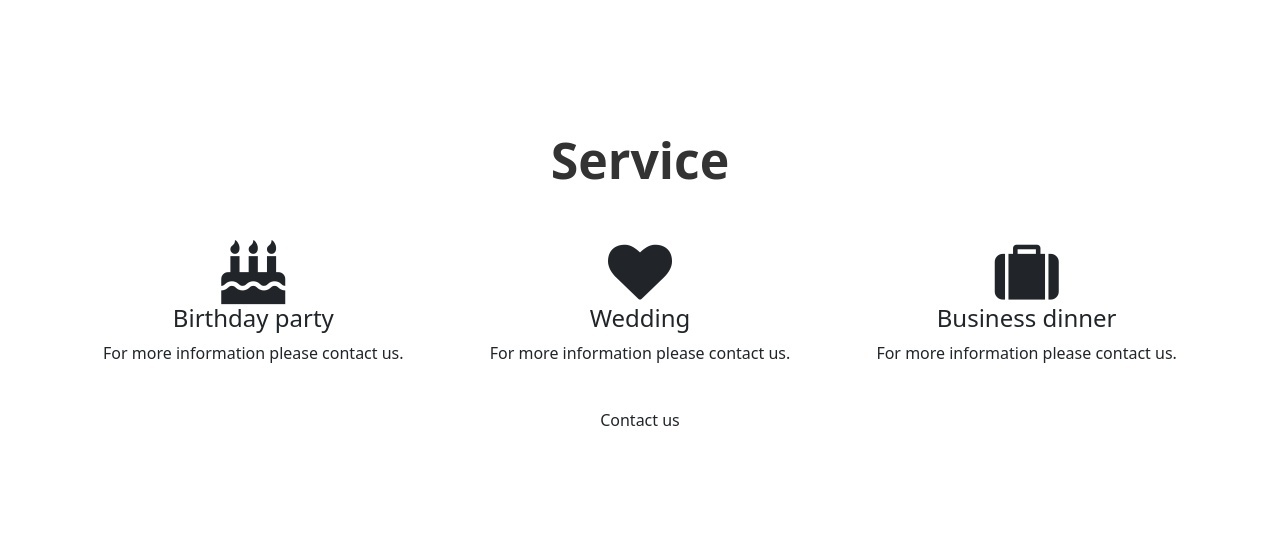
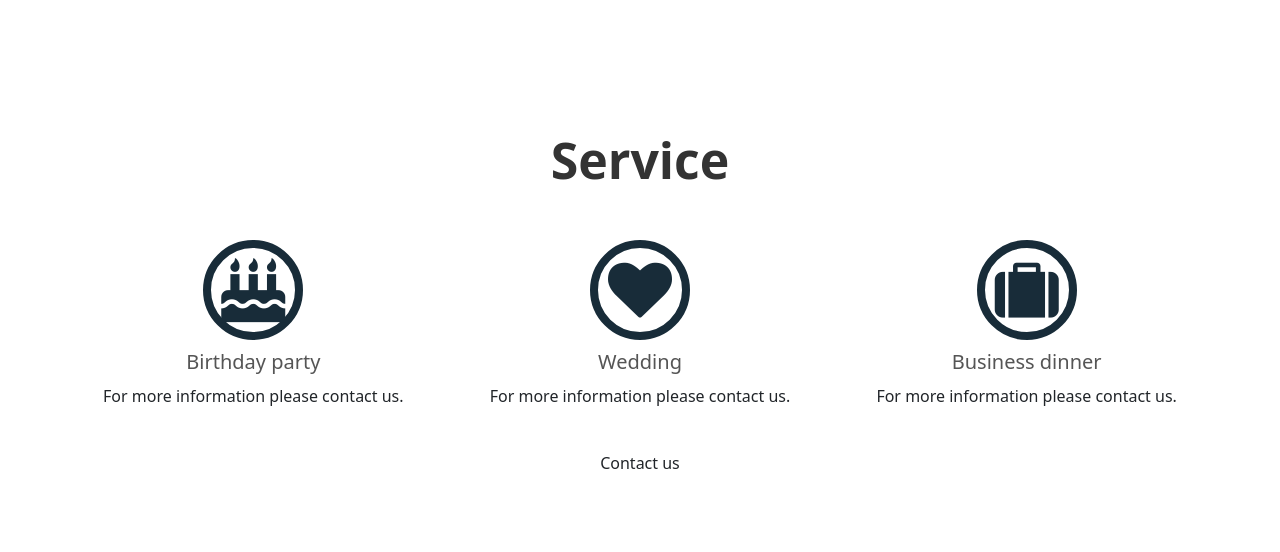
Before and after one commit to Mredosz/WPRG_Project, a PHP site: the page made by src/main website/php file/index.php in a window 1280 px wide. Shown: the part 2413-2965 px from the top of the page. Before the commit the page ends 2839 px from the top, so only its background shows below. Run offline with PHP 8.4, Linux system fonts and the light colour scheme; some libraries are stand-ins or nearby versions.

Commit message:
Section service css code

```diff
--- a/src/style.css
+++ b/src/style.css
@@ -51,6 +51,7 @@ hr {
     background-color: transparent;
     border: 1px solid #182c39;
 }
+
 textarea {
     resize: none;
 }
@@ -60,7 +61,7 @@ section {
     padding: 50px 60px;
 }
 
-.bg-section h2{
+.bg-section h2 {
     text-transform: none;
     color: #ffc266;
     background-color: #182c39;
@@ -251,3 +252,36 @@ p.first::first-letter {
 #about .hov-img:hover .hov-img-slideup {
     transform: translateY(0);
 }
+
+/* ******* Service ******* */
+
+#service .service-round {
+    height: 100px;
+    width: 100px;
+    border-radius: 50%;
+    border: 8px solid #182c39;
+    text-align: center;
+    display: inline-block;
+    padding: 10px;
+    color: #182c39;
+}
+
+#service .service-round i{
+    color: #182c39;
+}
+
+#service h4{
+    margin: 10px auto;
+    font-size: 20px;
+    color: #555;
+}
+
+#service .round:hover .fa{
+    color: #ffc266;
+    transition: color 2s;
+}
+
+#service .round:hover .service-round{
+    border-color: #ffc266;
+    transition: border-color 2s;
+}
```
